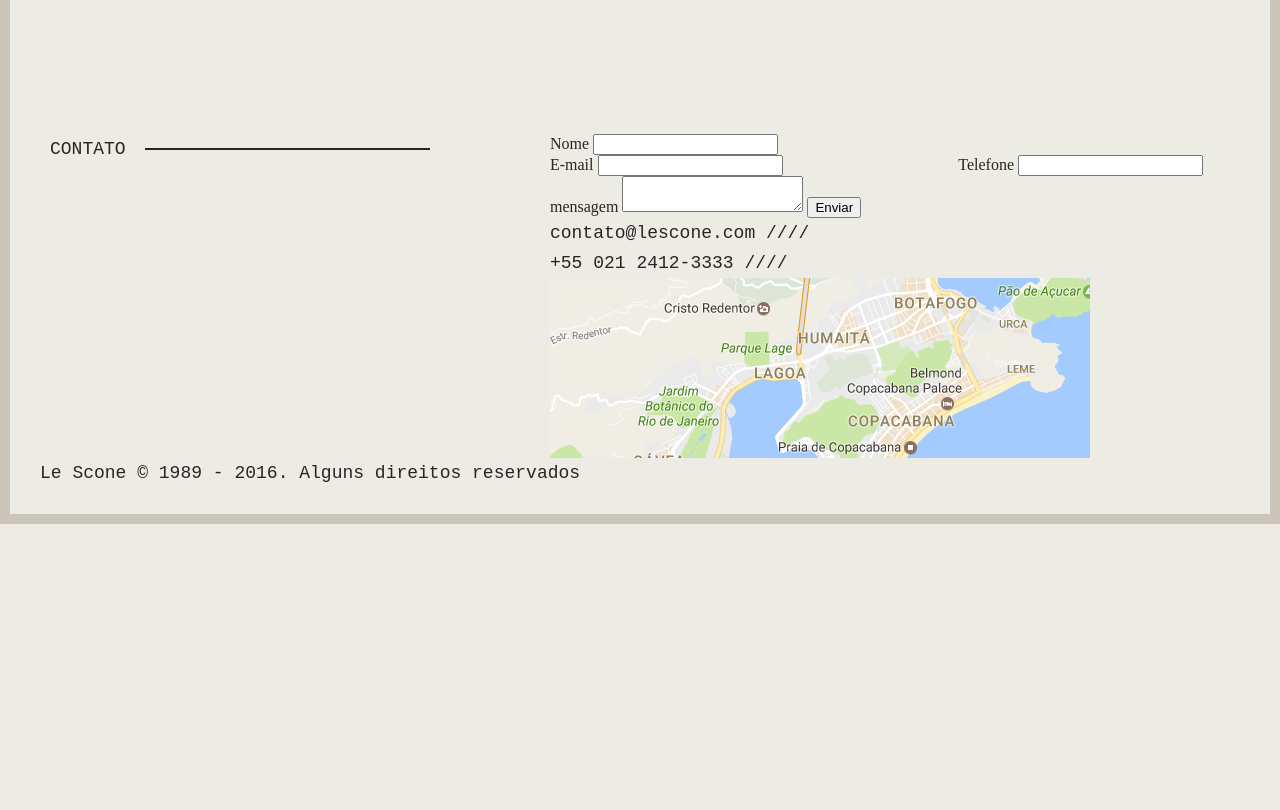
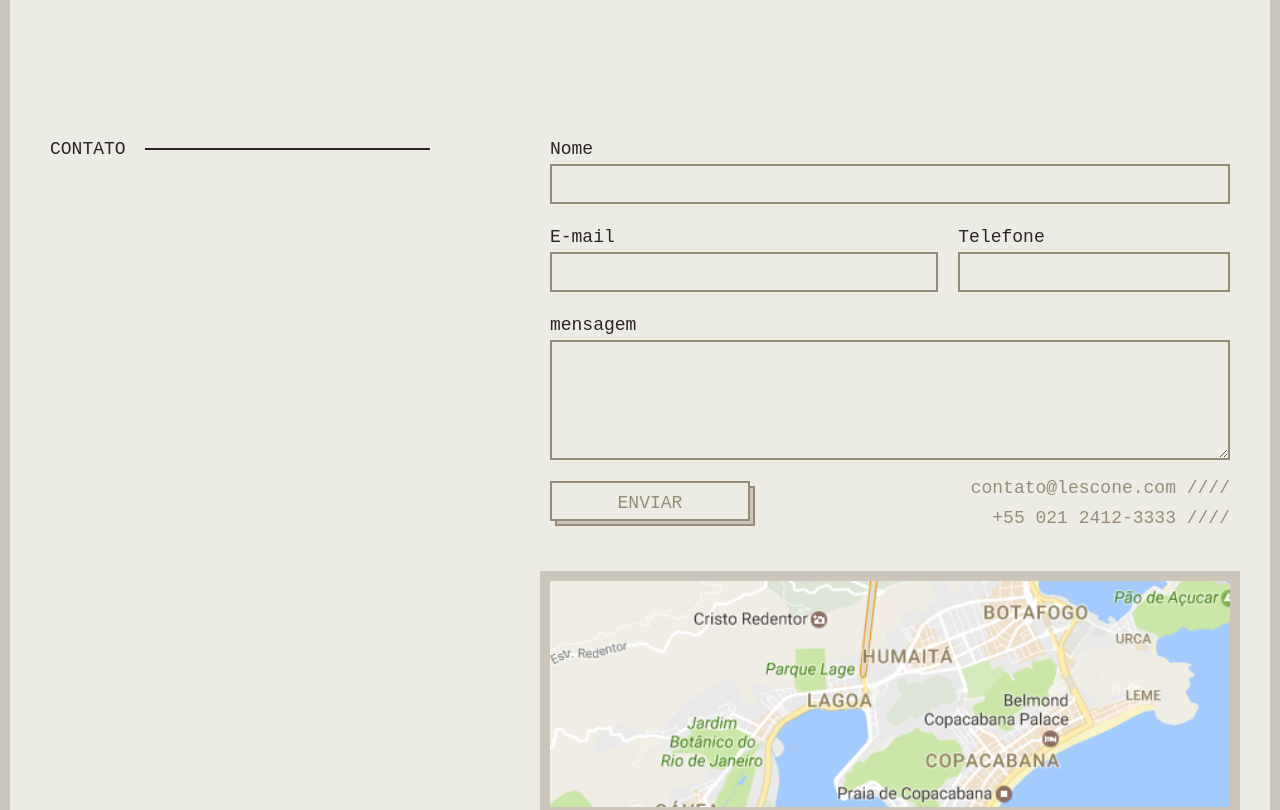
Before and after one commit to GoharaJunior/le-scone, a plain HTML site: page index.html in a window 1280 px wide. Shown: the part 1640-2450 px from the top of the page. Before the commit the page ends 2164 px from the top, so only its background shows below. Drawn offline with Linux system fonts and the light colour scheme; a web font is replaced by a local one.

Commit message:
4-11 Conato

```diff
--- /dev/null
+++ b/css/scss/_contato.scss
@@ -0,0 +1,72 @@
+.contato {
+  margin-top: 120px;
+  margin-bottom: 120px;
+  @include d(s) {
+    margin-top: 60px;
+    margin-bottom: 60px;
+  }
+}
+
+.contato form {
+  label {
+    @include tipo-1(18);
+    display: block;
+  }
+  input[type="text"], textarea {
+    @include tipo-1(18);
+    color: $cinza;
+    width: 100%;
+    padding: 0 5px;
+    height: 40px;
+    border: 2px solid $bege-escuro;
+    background: transparent;
+    margin-bottom: 1em;
+    &:hover, &:focus {
+      outline: none;
+      border-color: $bege-medio;
+    }
+  }
+  textarea {
+    height: 120px;
+  }
+}
+
+input.button {
+  @include tipo-1(18);
+  cursor: pointer;
+  color: $bege-escuro;
+  text-transform: uppercase;
+  border: 2px solid $bege-escuro;
+  background: transparent;
+  display: block;
+  width: 200px;
+  padding-top: 5px;
+  @include box-shadow(5px 5px 0 -2px $bege-medio,
+                      5px 5px 0 0 $bege-escuro);
+  transition: .3s;
+  &:hover {
+    @include box-shadow(3px 3px 0 -2px $bege-medio,
+                        3px 3px 0 0 $bege-escuro);
+  }
+}
+
+.contato-info {
+  display: inline-block;
+  color: $bege-escuro;
+  margin-top: 2em;
+  margin-bottom: 3em;
+  @include d(l) {
+    float: right;
+    text-align: right;
+    margin-top: -3em;
+  }
+}
+
+.contato-mapa {
+  display: block;
+  @include box-shadow(0 0 0 10px $bege-medio);
+  clear: both;
+  img {
+    width: 100%;
+  }
+}
--- a/css/scss/_variaveis-e-mixins.scss
+++ b/css/scss/_variaveis-e-mixins.scss
@@ -32,3 +32,9 @@
 		line-height: em(30, 24);
 	}
 }
+
+@mixin box-shadow($shadow...) {
+	-webkit-box-shadow: $shadow;
+	-moz-box-shadow: $shadow;
+	box-shadow: $shadow;
+}
--- a/css/scss/style.scss
+++ b/css/scss/style.scss
@@ -7,3 +7,4 @@
 // Partes
 @import 'intro';
 @import 'menu';
+@import 'contato';
--- a/index.html
+++ b/index.html
@@ -71,7 +71,7 @@
         <textarea></textarea>
         <input class="button" type="button" value="Enviar" />
       </form>
-      <div class="contanto-info">
+      <div class="contato-info">
         <p>contato@lescone.com ////</p>
         <p>+55 021 2412-3333 ////</p>
       </div>
```
Also changed, not shown: css/style.css.
